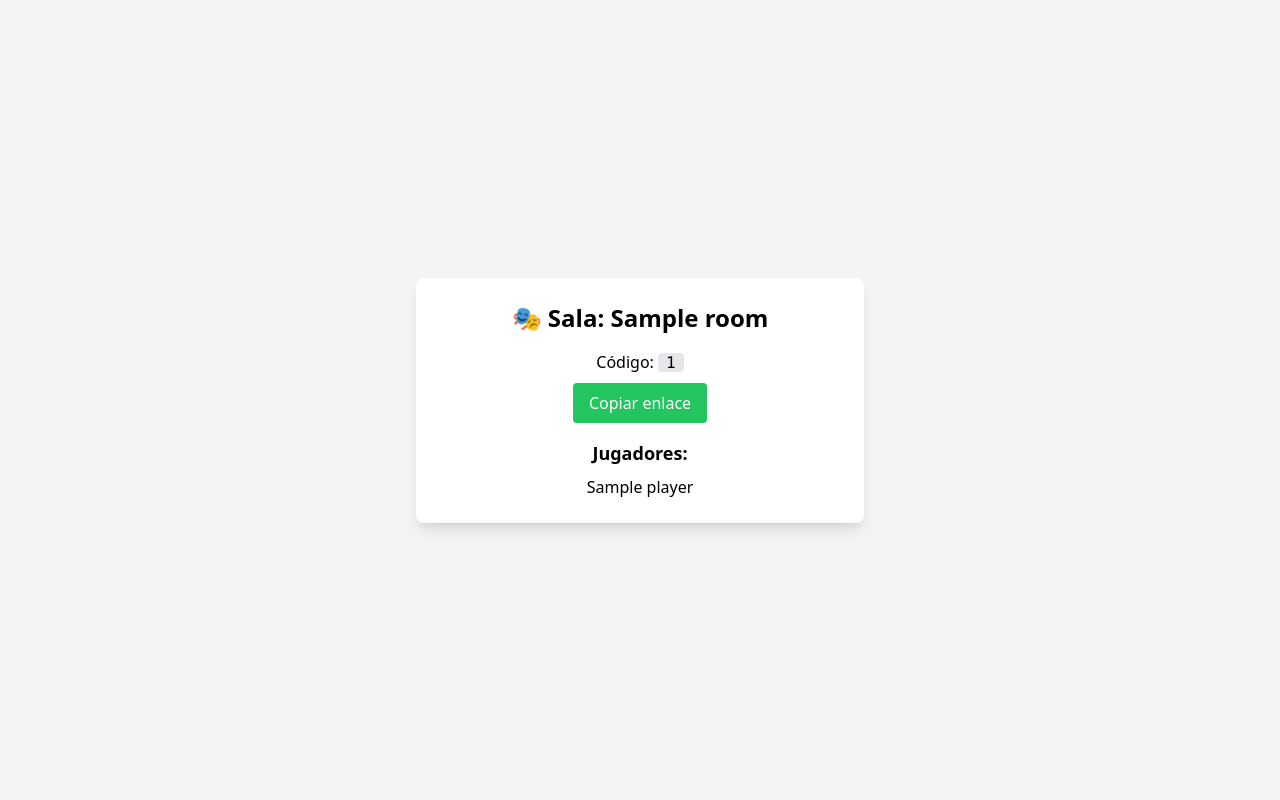
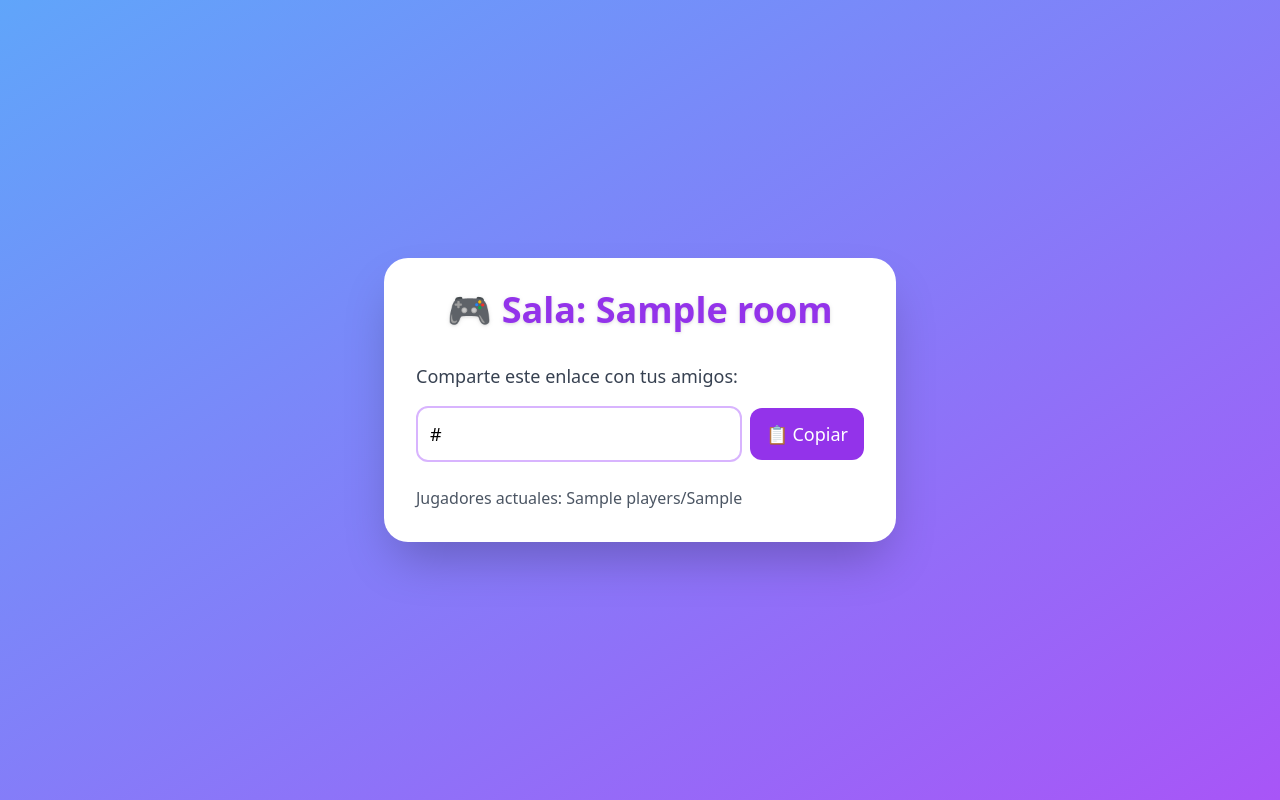
Before and after one commit to adrianezd/impostorpy, a FastAPI app: template templates/room.html in a window 1280 px wide. Run offline with FastAPI, Linux system fonts and the light colour scheme; the template is opened without the code that fills it: most values are stand-ins (such as "Sample title", 1, 10 or a date in 2020); some libraries are stand-ins or nearby versions.

Commit message:
basehtml working

```diff
--- /dev/null
+++ b/templates/base.html
@@ -0,0 +1,21 @@
+<!DOCTYPE html>
+<html lang="es">
+<head>
+  <meta charset="UTF-8">
+  <title>{% block title %}Juego del Blanco{% endblock %}</title>
+  <meta name="viewport" content="width=device-width, initial-scale=1, maximum-scale=1">
+  <script src="https://cdn.tailwindcss.com"></script>
+</head>
+<body class="min-h-screen flex items-center justify-center p-4 bg-gradient-to-br from-blue-400 to-purple-500">
+  <div class="bg-white p-8 rounded-3xl shadow-2xl w-full max-w-lg">
+    <h1 class="text-4xl font-extrabold mb-8 text-center text-purple-600 drop-shadow">
+      {% block header %}🎭 Juego del Blanco{% endblock %}
+    </h1>
+
+    <div>
+      {% block content %}
+      {% endblock %}
+    </div>
+  </div>
+</body>
+</html>
--- a/templates/room.html
+++ b/templates/room.html
@@ -1,24 +1,34 @@
-<!DOCTYPE html>
-<html lang="es">
-<head>
-  <meta charset="UTF-8">
-  <title>Sala {{ room.name }}</title>
-  <script src="https://cdn.tailwindcss.com"></script>
-</head>
-<body class="bg-gray-100 flex items-center justify-center h-screen">
-  <div class="bg-white p-6 rounded-lg shadow-lg w-full max-w-md text-center">
-    <h1 class="text-2xl font-bold mb-4">🎭 Sala: {{ room.name }}</h1>
-    <p class="mb-2">Código: <span class="font-mono bg-gray-200 px-2 rounded">{{ room.id }}</span></p>
-    <button onclick="navigator.clipboard.writeText('{{ request.url_for('join_room', room_id=room.id) }}')" class="bg-green-500 hover:bg-green-600 text-white px-4 py-2 rounded mb-4">
-      Copiar enlace
-    </button>
+{% extends "base.html" %}
 
-    <h2 class="text-lg font-semibold mb-2">Jugadores:</h2>
-    <ul>
-      {% for p in room.players %}
-        <li>{{ p }}</li>
-      {% endfor %}
-    </ul>
-  </div>
-</body>
-</html>
+{% block title %}Sala {{ room.name }} - Juego del Blanco{% endblock %}
+{% block header %}🎮 Sala: {{ room.name }}{% endblock %}
+
+{% block content %}
+<p class="text-lg text-gray-700 mb-4">
+  Comparte este enlace con tus amigos:
+</p>
+
+<div class="flex items-center gap-2 mb-6">
+  <input id="room-link" type="text" readonly
+    value="{{ join_url }}"
+    class="flex-1 p-3 border-2 border-purple-300 rounded-xl text-lg"
+  >
+  <button
+    onclick="copyLink()"
+    class="bg-purple-600 text-white px-4 py-3 rounded-xl text-lg hover:bg-purple-700"
+  >
+    📋 Copiar
+  </button>
+</div>
+
+<p class="text-md text-gray-600">Jugadores actuales: {{ players }}/{{ room.max_players }}</p>
+
+<script>
+function copyLink() {
+  let input = document.getElementById("room-link");
+  input.select();
+  document.execCommand("copy");
+  alert("¡Enlace copiado!");
+}
+</script>
+{% endblock %}
```
Also changed, not shown: templates/index.html (+6 -20 lines).
